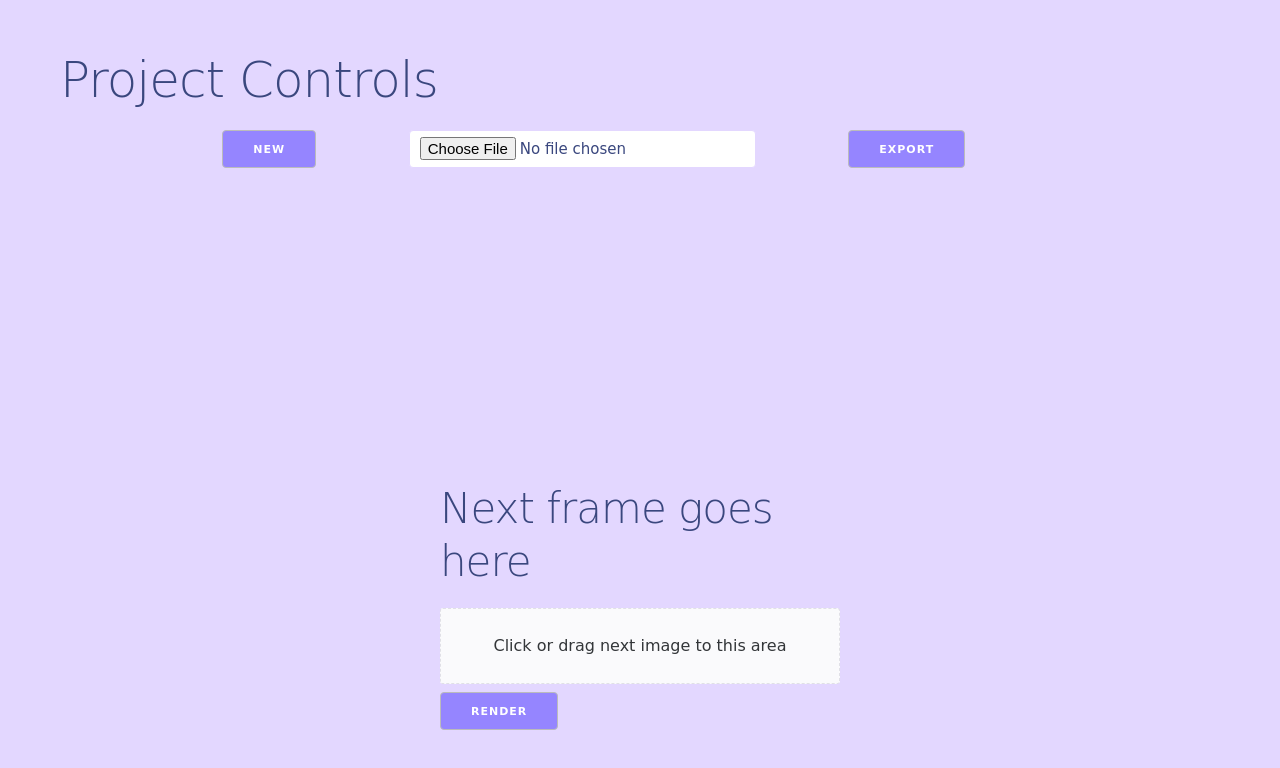
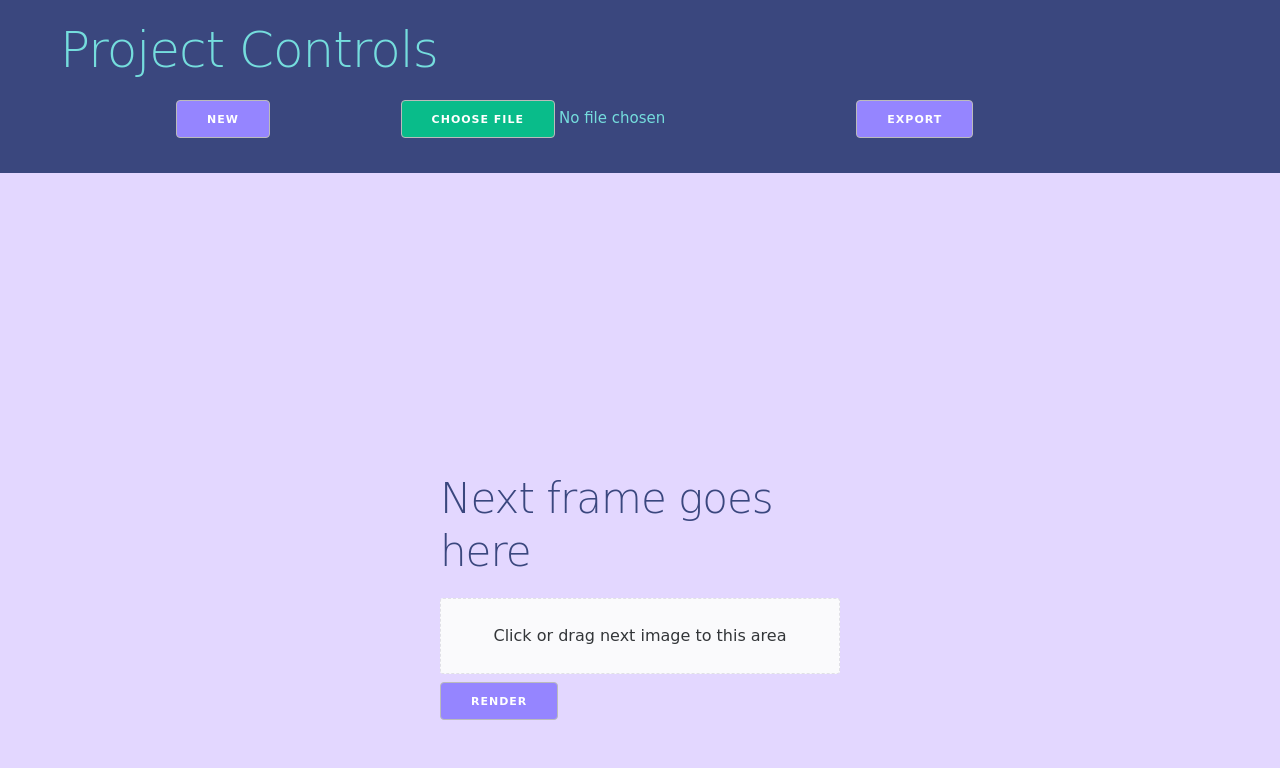
Before and after one commit to a-l-e-x-a-n-d-r-a-l-i-u/dalle-zoom-web-builder, a Vue app: page / in a window 1280 px wide. Shown: the top 768 px of the page. Built offline with nearby package versions, Linux system fonts and the light colour scheme; what @ffmpeg/ffmpeg would draw is missing.

Commit message:
<input type="file"> is a stupidly hard element to stylise

```diff
--- a/src/assets/madaboutdelta.css
+++ b/src/assets/madaboutdelta.css
@@ -26,13 +26,6 @@
 
 /* Grid
 –––––––––––––––––––––––––––––––––––––––––––––––––– */
-html {
-  background-color: #e3d7ff;
-}
-
-body {
-  margin: 0px 60px;
-}
 
 .container {
   display: flex;
@@ -197,12 +190,20 @@ are based on 10px sizing. So basically 1.5rem = 15px :) */
 html {
   font-size: 62.5%;
 }
+
 body {
   font-size: 1.5em; /* currently ems cause chrome bug misinterpreting rems on body element */
   line-height: 1.6;
   font-weight: 400;
   font-family: 'Comic Sans MS', 'Raleway', Helvetica, Arial, sans-serif;
   color: #3a477e;
+  background-color: #e3d7ff;
+}
+
+header {
+  color: #75dddd;
+  background-color: #3a477e;
+  padding: 20px 60px;
 }
 
 /* Typography
@@ -289,7 +290,8 @@ a:hover {
 button,
 input[type='submit'],
 input[type='reset'],
-input[type='button'] {
+input[type='button'],
+input::file-selector-button {
   display: inline-block;
   height: 38px;
   padding: 0 30px;
@@ -343,9 +345,14 @@ input[type='button'].button-primary {
   background-color: #09bc8a;
 }
 
+input::file-selector-button {
+  color: white;
+  background-color: #09bc8a;
+  font-family: 'Comic Sans MS', 'Raleway', Helvetica, Arial, sans-serif;
+}
+
 /* Forms
 –––––––––––––––––––––––––––––––––––––––––––––––––– */
-input[type='file'],
 input[type='email'],
 input[type='number'],
 input[type='search'],
@@ -359,6 +366,7 @@ select {
   padding: 6px 10px; /* The 6px vertically centers text on FF, ignored by Webkit */
   background-color: #fff;
   border: 1px solid #e3d7ff;
+  color: #3a477e;
   border-radius: 4px;
   box-shadow: none;
   box-sizing: border-box;
--- a/src/components/ProjectManager.vue
+++ b/src/components/ProjectManager.vue
@@ -1,6 +1,6 @@
 <template>
   <h1>Project Controls</h1>
-  <div class="container space-around">
+  <div class="container space-between">
     <button @click="newProjectClick()">New</button>
     <input type="file" accept=".dalle" @change="importProjectChange($event)" />
     <button @click="exportProjectClick">Export</button>
--- a/src/views/HomeView.vue
+++ b/src/views/HomeView.vue
@@ -12,12 +12,8 @@ import ProjectManager from '../components/ProjectManager.vue'
   </main>
 </template>
 <style scoped>
-header {
-  margin-top: 50px;
-}
 main {
   width: 400px;
-
   margin: auto;
   margin-top: 300px;
 }
```
